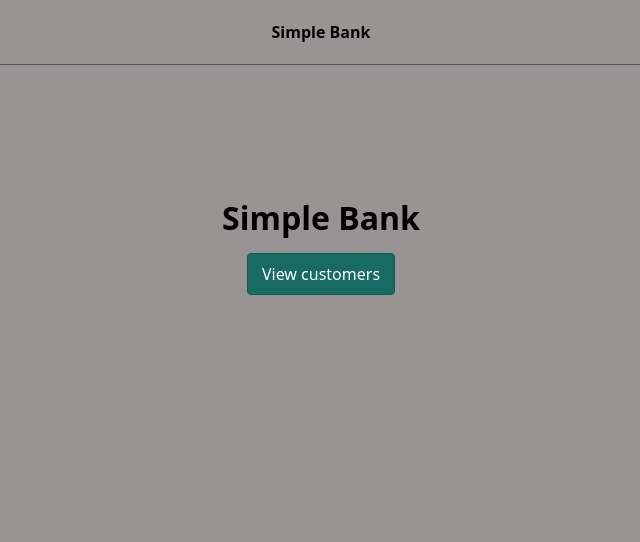
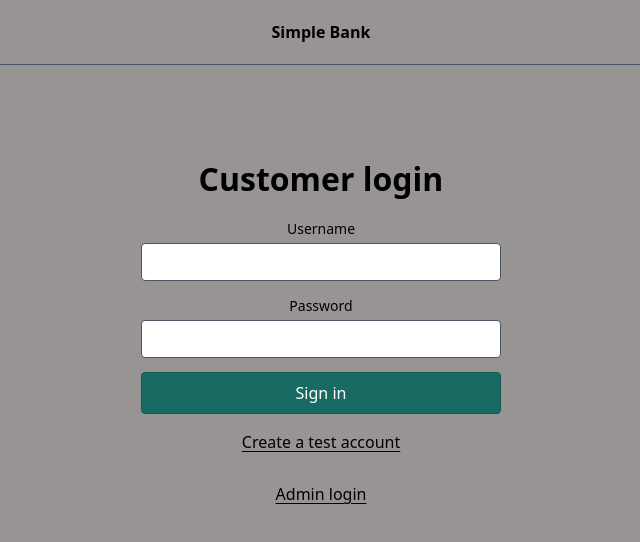
Before and after one commit to Whiskk/simple-bank-app-frontend, a React (Vite) app: page / in a window 1280 px wide. Shown: the top 542 px of the page, without its empty margins (319-959 px from the left). Built offline with nearby package versions, Linux system fonts and the light colour scheme.

Commit message:
Added several small css changes, and implemented admin login. Normal customers can now only see their own accounts.

```diff
--- a/src/App.css
+++ b/src/App.css
@@ -43,6 +43,13 @@
   align-items: center;
   justify-content: center;
   gap: 16px;
+}
+
+.login-page {
+  display: grid;
+  min-height: 60vh;
+  place-items: center;
+  text-align: center;
 }
 
 .customers-page {
@@ -132,6 +139,10 @@ input:focus-visible {
   margin-bottom: 16px;
 }
 
+.auth-section > h1 {
+  margin-bottom: 20px;
+}
+
 .auth-form {
   display: grid;
   gap: 14px;
@@ -160,6 +171,11 @@ input:focus-visible {
   margin-top: 8px;
   text-decoration: underline;
   text-underline-offset: 3px;
+}
+
+.login-mode-toggle {
+  display: block;
+  margin: 12px auto 0;
 }
 
 .error-message {
--- a/src/App.jsx
+++ b/src/App.jsx
@@ -1,12 +1,18 @@
 import { Fragment, useEffect, useState } from 'react'
 import './App.css'
 
-async function readResponse(response) {
+const EMPTY_CREDENTIALS = { name: '', username: '', password: '' }
+
+async function readResponse(response, statusMessages = {}) {
   const data = await response.json().catch(() => null)
 
   if (!response.ok) {
     throw new Error(
-      data?.message || data?.error || `Request failed (${response.status})`,
+      statusMessages[response.status] ||
+        data?.detail ||
+        data?.message ||
+        data?.error ||
+        `Request failed (${response.status})`,
     )
   }
 
@@ -15,27 +21,48 @@ async function readResponse(response) {
 
 function App() {
   const [page, setPage] = useState(() =>
-    window.location.pathname === '/customers' ? 'customers' : 'home',
+    window.location.pathname === '/customers'
+      ? 'customers'
+      : window.location.pathname === '/accounts'
+        ? 'accounts'
+        : 'home',
   )
   const [token, setToken] = useState(() => sessionStorage.getItem('bankapp-token') || '')
+  const [isAdmin, setIsAdmin] = useState(() => sessionStorage.getItem('bankapp-admin') === 'true')
   const [customers, setCustomers] = useState([])
+  const [accounts, setAccounts] = useState([])
   const [expandedCustomerId, setExpandedCustomerId] = useState(null)
   const [accountsByCustomer, setAccountsByCustomer] = useState({})
-  const [credentials, setCredentials] = useState({ name: '', username: '', password: '' })
+  const [credentials, setCredentials] = useState(EMPTY_CREDENTIALS)
+  const [loginMode, setLoginMode] = useState(() =>
+    window.location.pathname === '/customers' ? 'admin' : 'customer',
+  )
   const [isRegistering, setIsRegistering] = useState(false)
   const [status, setStatus] = useState({ type: 'idle', message: '' })
 
   useEffect(() => {
     function handlePopState() {
-      setPage(window.location.pathname === '/customers' ? 'customers' : 'home')
+      const path = window.location.pathname
+      setPage(path === '/customers' ? 'customers' : path === '/accounts' ? 'accounts' : 'home')
+      setCredentials(EMPTY_CREDENTIALS)
+      setIsRegistering(false)
+      setStatus({ type: 'idle', message: '' })
+      if (!token) {
+        setLoginMode(path === '/customers' ? 'admin' : 'customer')
+      }
     }
 
     window.addEventListener('popstate', handlePopState)
     return () => window.removeEventListener('popstate', handlePopState)
-  }, [])
+  }, [token])
 
   useEffect(() => {
     if (page !== 'customers' || !token) return
+    if (!isAdmin) {
+      window.history.replaceState({}, '', '/accounts')
+      setPage('accounts')
+      return
+    }
 
     const controller = new AbortController()
 
@@ -64,11 +91,49 @@ function App() {
 
     loadCustomers()
     return () => controller.abort()
+  }, [page, token, isAdmin])
+
+  useEffect(() => {
+    if (page !== 'accounts' || !token) return
+
+    const controller = new AbortController()
+
+    async function loadMyAccounts() {
+      setStatus({ type: 'loading', message: 'Loading your accounts...' })
+
+      try {
+        const response = await fetch('/api/accounts/me', {
+          headers: { Authorization: `Bearer ${token}` },
+          signal: controller.signal,
+        })
+        const data = await readResponse(response)
+
+        if (!Array.isArray(data)) {
+          throw new Error('The accounts response was not a list.')
+        }
+
+        setAccounts(data)
+        setStatus({ type: 'success', message: '' })
+      } catch (error) {
+        if (error.name !== 'AbortError') {
+          setStatus({ type: 'error', message: error.message })
+        }
+      }
+    }
+
+    loadMyAccounts()
+    return () => controller.abort()
   }, [page, token])
 
   function navigate(path) {
     window.history.pushState({}, '', path)
-    setPage(path === '/customers' ? 'customers' : 'home')
+    setPage(path === '/customers' ? 'customers' : path === '/accounts' ? 'accounts' : 'home')
+    setCredentials(EMPTY_CREDENTIALS)
+    setStatus({ type: 'idle', message: '' })
+    if (path === '/') {
+      setLoginMode('customer')
+      setIsRegistering(false)
+    }
   }
 
   async function handleAuthSubmit(event) {
@@ -91,20 +156,29 @@ function App() {
         await readResponse(registerResponse)
       }
 
-      const loginResponse = await fetch('/api/auth/login', {
+      const loginPath = loginMode === 'admin' ? '/api/auth/admin/login' : '/api/auth/login'
+      const loginResponse = await fetch(loginPath, {
         method: 'POST',
         headers,
         body: JSON.stringify(loginDetails),
       })
-      const loginData = await readResponse(loginResponse)
+      const loginData = await readResponse(loginResponse, {
+        401: 'Username or password is incorrect.',
+        403: loginMode === 'admin'
+          ? 'This user is not an admin.'
+          : 'Username or password is incorrect.',
+      })
 
       if (!loginData?.token) {
         throw new Error('The login response did not include an access token.')
       }
 
       sessionStorage.setItem('bankapp-token', loginData.token)
+      sessionStorage.setItem('bankapp-admin', String(Boolean(loginData.admin)))
       setToken(loginData.token)
+      setIsAdmin(Boolean(loginData.admin))
       setStatus({ type: 'idle', message: '' })
+      navigate(loginMode === 'admin' ? '/customers' : '/accounts')
     } catch (error) {
       setStatus({ type: 'error', message: error.message })
     }
@@ -112,11 +186,15 @@ function App() {
 
   function signOut() {
     sessionStorage.removeItem('bankapp-token')
+    sessionStorage.removeItem('bankapp-admin')
     setToken('')
+    setIsAdmin(false)
     setCustomers([])
+    setAccounts([])
     setExpandedCustomerId(null)
     setAccountsByCustomer({})
     setStatus({ type: 'idle', message: '' })
+    navigate('/')
   }
 
   async function toggleCustomerAccounts(customerId) {
@@ -165,36 +243,127 @@ function App() {
         <button className="brand-button" type="button" onClick={() => navigate('/')}>
           Simple Bank
         </button>
-        {page === 'customers' && token && (
+        {token && (
           <button className="text-button header-signout" type="button" onClick={signOut}>
             Sign out
           </button>
         )}
       </header>
 
-      {page === 'home' ? (
-        <section className="page-content home-page">
-          <h1>Simple Bank</h1>
-          <button className="primary-button" type="button" onClick={() => navigate('/customers')}>
-            View customers
+      {page === 'home' || !token ? (
+        <section className="page-content login-page">
+          <div className="auth-section">
+            <h1>{loginMode === 'admin' ? 'Admin login' : 'Customer login'}</h1>
+            {status.type === 'error' && <p className="error-message" role="alert">{status.message}</p>}
+            <form className="auth-form" onSubmit={handleAuthSubmit}>
+              {isRegistering && loginMode === 'customer' && (
+                <label>
+                  Name
+                  <input
+                    autoComplete="name"
+                    required
+                    value={credentials.name}
+                    onChange={(event) => setCredentials({ ...credentials, name: event.target.value })}
+                  />
+                </label>
+              )}
+              <label>
+                Username
+                <input
+                  autoComplete="username"
+                  required
+                  value={credentials.username}
+                  onChange={(event) => setCredentials({ ...credentials, username: event.target.value })}
+                />
+              </label>
+              <label>
+                Password
+                <input
+                  autoComplete={isRegistering ? 'new-password' : 'current-password'}
+                  required
+                  type="password"
+                  value={credentials.password}
+                  onChange={(event) => setCredentials({ ...credentials, password: event.target.value })}
+                />
+              </label>
+              <button className="primary-button" type="submit" disabled={status.type === 'loading'}>
+                {status.type === 'loading'
+                  ? status.message
+                  : isRegistering
+                    ? 'Create account'
+                    : loginMode === 'admin'
+                      ? 'Admin sign in'
+                      : 'Sign in'}
               </button>
+            </form>
+            {loginMode === 'customer' && (
+              <button
+                className="text-button auth-toggle"
+                type="button"
+                onClick={() => {
+                  setIsRegistering(!isRegistering)
+                  setCredentials(EMPTY_CREDENTIALS)
+                  setStatus({ type: 'idle', message: '' })
+                }}
+              >
+                {isRegistering ? 'Use an existing account' : 'Create a test account'}
+              </button>
+            )}
+            <button
+              className="text-button auth-toggle login-mode-toggle"
+              type="button"
+              onClick={() => {
+                setLoginMode(loginMode === 'admin' ? 'customer' : 'admin')
+                setIsRegistering(false)
+                setCredentials(EMPTY_CREDENTIALS)
+                setStatus({ type: 'idle', message: '' })
+              }}
+            >
+              {loginMode === 'admin' ? 'Customer login' : 'Admin login'}
+            </button>
+          </div>
+        </section>
+      ) : page === 'accounts' || !isAdmin ? (
+        <section className="page-content customers-page">
+          <h1>My accounts</h1>
+          {status.type === 'loading' && <p role="status">{status.message}</p>}
+          {status.type === 'error' && <p className="error-message" role="alert">{status.message}</p>}
+          {status.type === 'success' && accounts.length === 0 && <p>No accounts found.</p>}
+          {accounts.length > 0 && (
+            <div className="table-scroll">
+              <table>
+                <thead>
+                  <tr>
+                    <th scope="col">Account type</th>
+                    <th scope="col">Current balance</th>
+                  </tr>
+                </thead>
+                <tbody>
+                  {accounts.map((account) => (
+                    <tr key={account.id}>
+                      <td>{account.accountType}</td>
+                      <td>
+                        {new Intl.NumberFormat('en-US', {
+                          style: 'currency',
+                          currency: 'USD',
+                        }).format(Number(account.balance))}
+                      </td>
+                    </tr>
+                  ))}
+                </tbody>
+              </table>
+            </div>
+          )}
         </section>
       ) : (
         <section className="page-content customers-page">
-          <button className="text-button" type="button" onClick={() => navigate('/')}>
-            Back
-          </button>
           <div className="page-title-row">
-            <h1>Customers</h1>
+            <h1>All customers</h1>
           </div>
 
-          {token ? (
-            <>
           {status.type === 'loading' && <p role="status">{status.message}</p>}
           {status.type === 'error' && <p className="error-message" role="alert">{status.message}</p>}
-              {status.type === 'success' && customers.length === 0 && (
-                <p>No customers found.</p>
-              )}
+          {status.type === 'success' && customers.length === 0 && <p>No customers found.</p>}
           {customers.length > 0 && (
             <div className="table-scroll">
               <table>
@@ -271,58 +440,6 @@ function App() {
               </table>
             </div>
           )}
-            </>
-          ) : (
-            <div className="auth-section">
-              <h2>{isRegistering ? 'Create an account' : 'Sign in to load customers'}</h2>
-              {status.type === 'error' && <p className="error-message" role="alert">{status.message}</p>}
-              <form className="auth-form" onSubmit={handleAuthSubmit}>
-                {isRegistering && (
-                  <label>
-                    Name
-                    <input
-                      autoComplete="name"
-                      required
-                      value={credentials.name}
-                      onChange={(event) => setCredentials({ ...credentials, name: event.target.value })}
-                    />
-                  </label>
-                )}
-                <label>
-                  Username
-                  <input
-                    autoComplete="username"
-                    required
-                    value={credentials.username}
-                    onChange={(event) => setCredentials({ ...credentials, username: event.target.value })}
-                  />
-                </label>
-                <label>
-                  Password
-                  <input
-                    autoComplete={isRegistering ? 'new-password' : 'current-password'}
-                    required
-                    type="password"
-                    value={credentials.password}
-                    onChange={(event) => setCredentials({ ...credentials, password: event.target.value })}
-                  />
-                </label>
-                <button className="primary-button" type="submit" disabled={status.type === 'loading'}>
-                  {status.type === 'loading' ? status.message : isRegistering ? 'Create account' : 'Sign in'}
-                </button>
-              </form>
-              <button
-                className="text-button auth-toggle"
-                type="button"
-                onClick={() => {
-                  setIsRegistering(!isRegistering)
-                  setStatus({ type: 'idle', message: '' })
-                }}
-              >
-                {isRegistering ? 'Use an existing account' : 'Create a test account'}
-              </button>
-            </div>
-          )}
         </section>
       )}
     </main>
```
Lines whose indentation alone changed are shown as unchanged.
